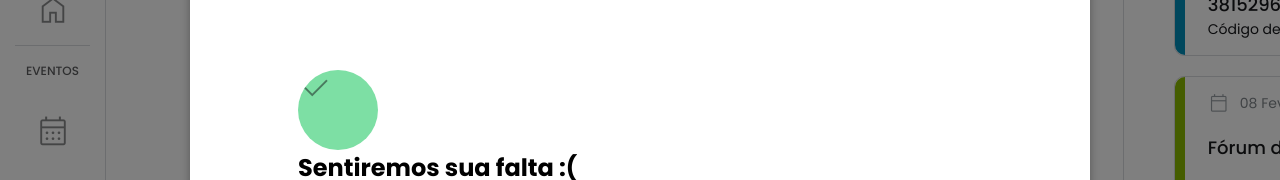
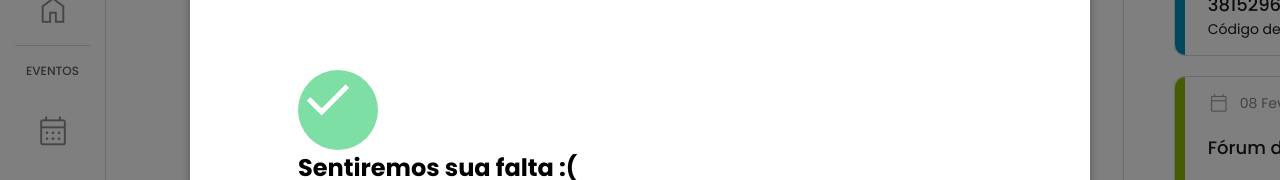
Before and after one commit to EsyProject/EsyFrontend, a React (Vite) app: page /tickets in a window 1280 px wide. Both pictures are taken after a click on the button "Cancelar participação". Shown: the part 322-502 px from the top of the page. Built offline with nearby package versions, Linux system fonts and the light colour scheme.

Commit message:
style: index style update

```diff
--- a/src/index.css
+++ b/src/index.css
@@ -93,3 +93,11 @@ body {
   opacity: 100%;
   font-size: 24px;
 }
+
+.messagemodal-icon .material-symbols-outlined {
+  font-variation-settings: "FILL" 0, "wght" 600, "GRAD" 0, "opsz" 48;
+  color: #FFFFFF;
+  opacity: 100%;
+  font-size: 60px;
+
+}
```
